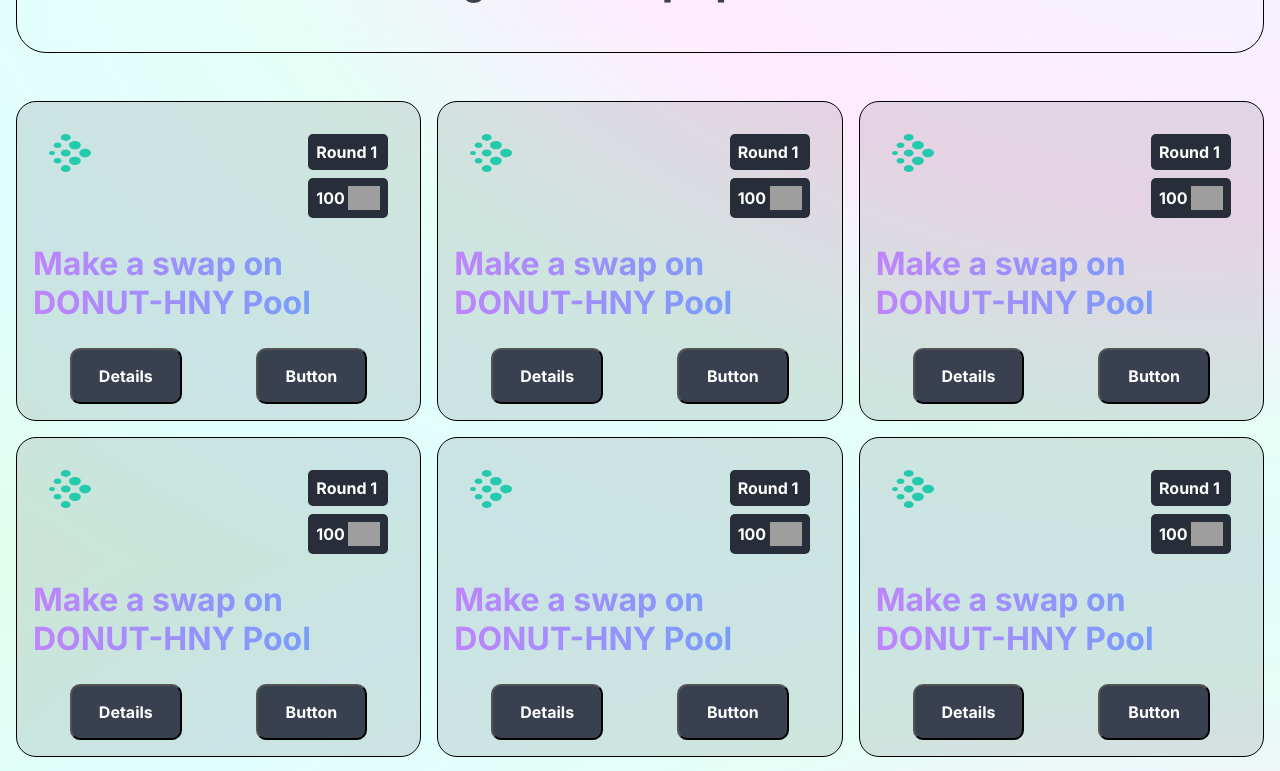
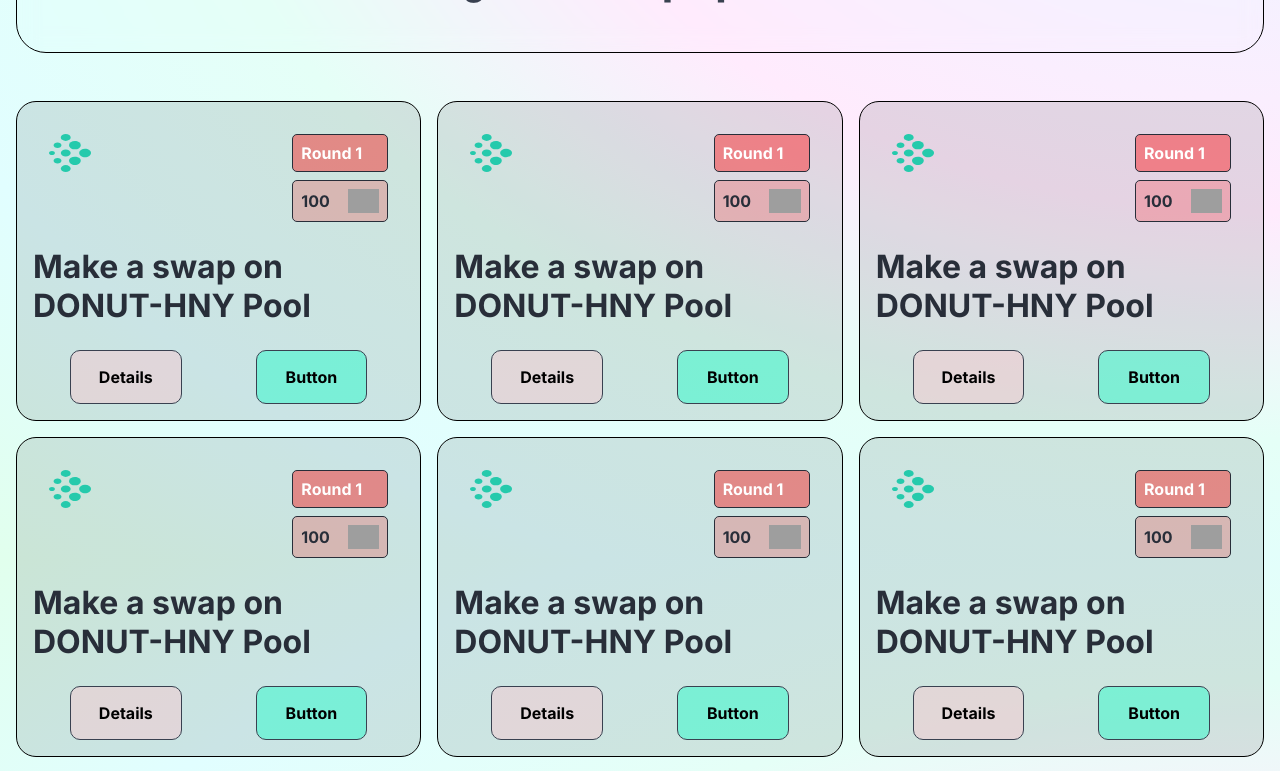
Before and after one commit to 0xpranay/DonutQuests, a React (Create React App) app: page / in a window 1280 px wide. Shown: the part 1040-1811 px from the top of the page. Built offline with nearby package versions, Linux system fonts and the light colour scheme; grey boxes are pictures that could not be loaded.

Commit message:
Changed color palettes

```diff
--- a/src/components/styles/header.module.scss
+++ b/src/components/styles/header.module.scss
@@ -19,8 +19,8 @@
     align-items: center;
     flex-direction: column;
     padding: 1rem;
-    background-color: #323946;
-    color: white;
+    background-color: rgba($color: wheat, $alpha: 0.5);
+    color: black;
     border-radius: 10px;
     font-weight: bold;
     font-size: 1.1rem;
@@ -29,6 +29,21 @@
     &:hover {
       box-shadow: rgba(0, 0, 0, 0.16) 0px 10px 36px 0px,
         rgba(0, 0, 0, 0.06) 0px 0px 0px 1px;
+      background-color: rgba($color: wheat, $alpha: 0.8);
     }
   }
 }
+
+// MEDIA QUERIES FOLLOW
+
+/* Phones */
+@media only screen and (max-width: 600px) {
+}
+
+/* Normal iPads */
+@media only screen and (min-width: 600px) and (max-width: 768px) {
+}
+
+/*Large iPads */
+@media only screen and (min-width: 769px) and (max-width: 1100px) {
+}
--- a/src/components/styles/quest.module.scss
+++ b/src/components/styles/quest.module.scss
@@ -20,18 +20,21 @@
       flex-direction: column;
       justify-content: flex-start;
       align-items: center;
-      width: 5rem;
+      width: 6rem;
       .round {
-        background-color: #282e39;
+        border: 1px solid #282e39;
         color: white;
         padding: 0.5rem;
         border-radius: 5px;
         margin-bottom: 0.5rem;
         width: 100%;
+        color: white;
         font-weight: bolder;
+        background-color: rgba($color: red, $alpha: 0.4);
       }
       .reward {
-        background-color: #282e39;
+        border: 1px solid #282e39;
+        color: #282e39;
         display: flex;
         justify-content: space-between;
         align-items: center;
@@ -39,8 +42,9 @@
         border-radius: 5px;
         width: 100%;
         font-weight: bolder;
+        background-color: rgba($color: red, $alpha: 0.2);
         img {
-          width: 50%;
+          width: 40%;
         }
       }
     }
@@ -52,13 +56,14 @@
     text-align: left;
     font-size: 2rem;
     font-weight: bolder;
-    background: #c084fc;
-    background: -webkit-linear-gradient(to right, #c084fc 0%, #60a5fa 100%);
-    background: -moz-linear-gradient(to right, #c084fc 0%, #60a5fa 100%);
-    background: linear-gradient(to right, #c084fc 0%, #60a5fa 100%);
-    -webkit-background-clip: text;
-    -webkit-text-fill-color: transparent;
+    // background: #c084fc;
+    // background: -webkit-linear-gradient(to right, #c084fc 0%, #60a5fa 100%);
+    // background: -moz-linear-gradient(to right, #c084fc 0%, #60a5fa 100%);
+    // background: linear-gradient(to right, #c084fc 0%, #60a5fa 100%);
+    // -webkit-background-clip: text;
+    // -webkit-text-fill-color: transparent;
     margin-bottom: 1rem;
+    color: #282e39;
   }
   &Footer {
     display: flex;
@@ -66,7 +71,9 @@
     align-items: center;
     width: 100%;
     .details {
-      background-color: #394150;
+      border: 1px solid #394150;
+      background-color: rgba($color: pink, $alpha: 0.4);
+      color: black;
       padding: 1rem;
       border-radius: 10px;
       width: 30%;
@@ -74,10 +81,13 @@
       font-size: 1rem;
       &:hover {
         cursor: pointer;
+        background-color: rgba($color: pink, $alpha: 1);
       }
     }
     .claim {
-      background-color: #394150;
+      border: 1px solid #394150;
+      background-color: rgba($color: rgb(0, 255, 195), $alpha: 0.4);
+      color: black;
       padding: 1rem;
       border-radius: 10px;
       width: 30%;
@@ -85,7 +95,36 @@
       font-size: 1rem;
       &:hover {
         cursor: pointer;
+        background-color: rgba($color: rgb(0, 255, 195), $alpha: 0.7);
       }
     }
   }
 }
+
+// MEDIA QUERIES FOLLOW
+
+/* Phones */
+@media only screen and (max-width: 600px) {
+}
+
+/* Normal iPads */
+@media only screen and (min-width: 600px) and (max-width: 768px) {
+}
+
+/*Large iPads */
+@media only screen and (min-width: 769px) and (max-width: 1100px) {
+}
+
+// MEDIA QUERIES FOLLOW
+
+/* Phones */
+@media only screen and (max-width: 600px) {
+}
+
+/* Normal iPads */
+@media only screen and (min-width: 600px) and (max-width: 768px) {
+}
+
+/*Large iPads */
+@media only screen and (min-width: 769px) and (max-width: 1100px) {
+}
--- a/src/components/styles/questPlate.module.scss
+++ b/src/components/styles/questPlate.module.scss
@@ -5,3 +5,24 @@
   gap: 1rem;
   padding: 1rem;
 }
+
+// MEDIA QUERIES FOLLOW
+
+/* Phones */
+@media only screen and (max-width: 600px) {
+  .questPlate {
+    display: grid;
+    grid-template-columns: repeat(1, 1fr);
+    // grid-template-rows: repeat(3, 1fr);
+    gap: 1rem;
+    padding: 1rem;
+  }
+}
+
+/* Normal iPads */
+@media only screen and (min-width: 600px) and (max-width: 768px) {
+}
+
+/*Large iPads */
+@media only screen and (min-width: 769px) and (max-width: 1100px) {
+}
```
Also changed, not shown: src/components/styles/infoCard.module.scss (+14 -0 lines), src/components/styles/titleCard.module.scss (+14 -0 lines).
